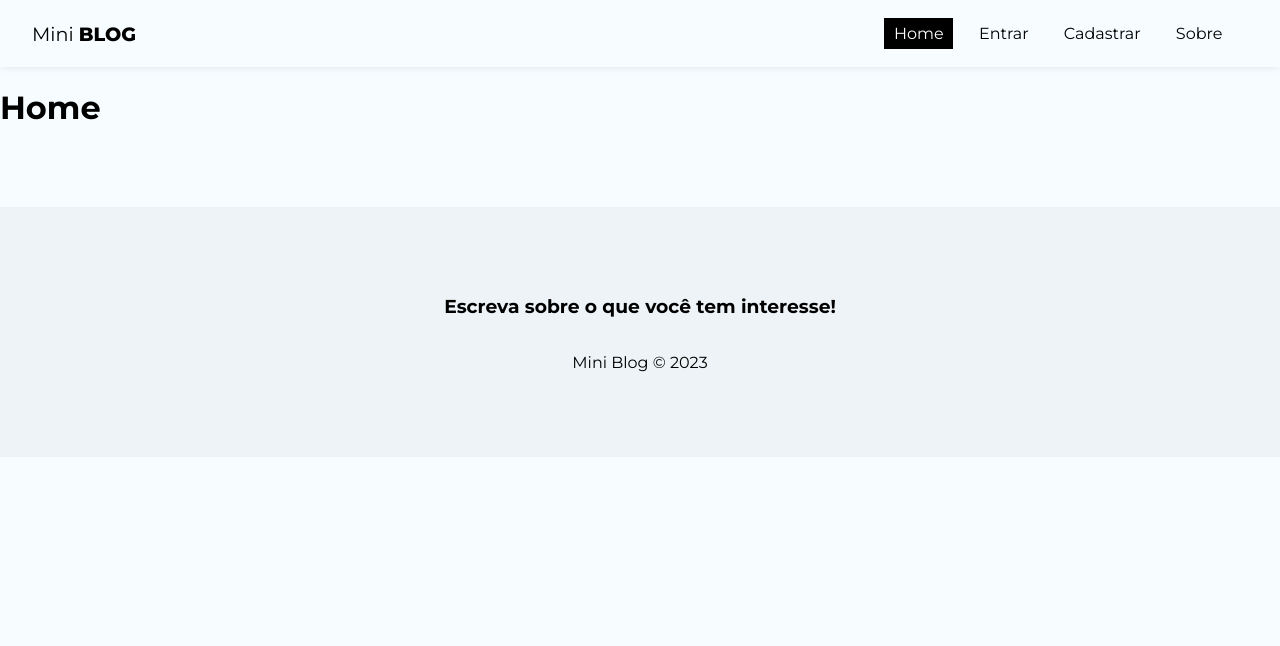
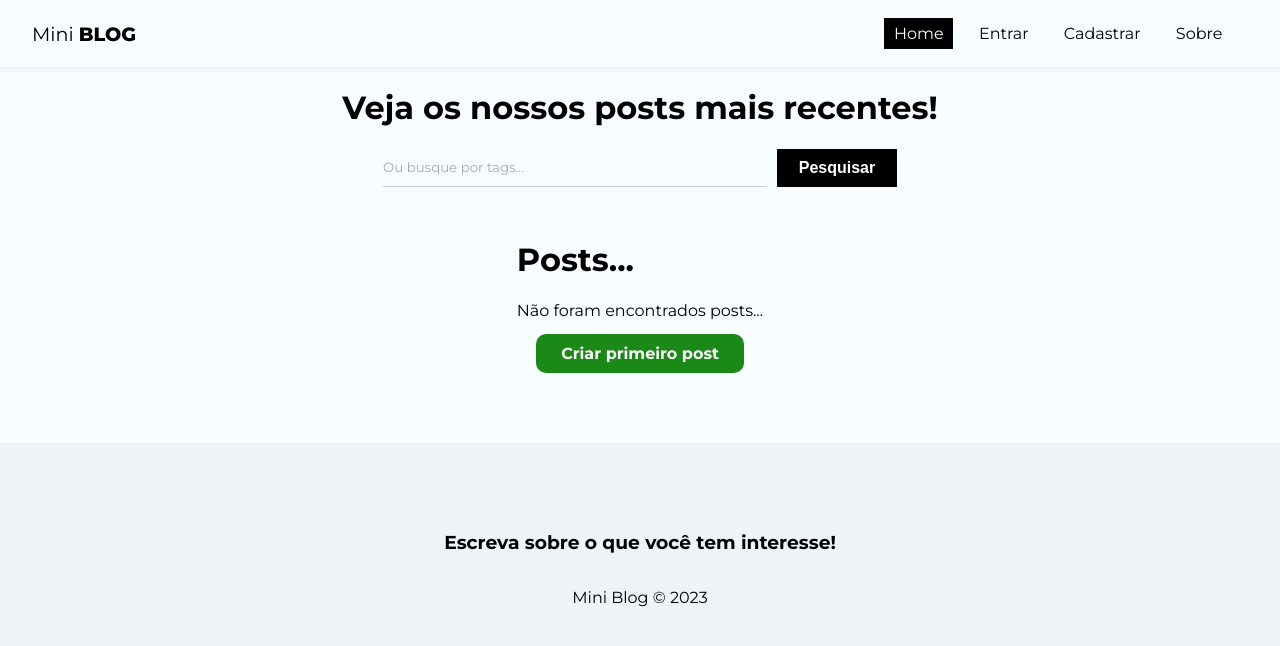
Before and after one commit to Jailsvs/miniblog, a React (Create React App) app: page / in a window 1280 px wide. Shown: the top 646 px of the page. Built offline with nearby package versions, Linux system fonts and the light colour scheme; no server answers.

Commit message:
Custom UseEffect para busca de posts

```diff
--- a/src/pages/Home/Home.js
+++ b/src/pages/Home/Home.js
@@ -1,10 +1,36 @@
 //CSS
 import styles from './Home.module.css'
 
+//Hooks
+import { useNavigate, Link } from 'react-router-dom'
+import { useState } from 'react';
+
+//Components
+
 const Home = () => {
+  const [query, setQuery] = useState("");
+  const [posts] = useState([]);
+
+  const handleSubmit = (e) => {
+    e.preventdefault();
+  }
+
   return (
-    <div>
-      <h1>Home</h1>
+    <div className={styles.home}>
+      <h1>Veja os nossos posts mais recentes!</h1>
+      <form onSubmit={handleSubmit} className={styles.search_form}>
+        <input type="text" placeholder='Ou busque por tags...' onChange={(e) => setQuery(e.target.value)}/>
+        <button className='btn btn-dark'>Pesquisar</button>
+      </form>
+      <div>
+        <h1>Posts...</h1>
+        {posts && posts.length === 0 && (
+          <div className={styles.noposts}>
+            <p>Não foram encontrados posts...</p>
+            <Link to="posts/create" className='btn'>Criar primeiro post</Link>
+          </div>
+        )}
+      </div>
     </div>
   )
 }
```
Also changed, not shown: src/hooks/useFetchDocuments.js (added, +53 -0 lines).
